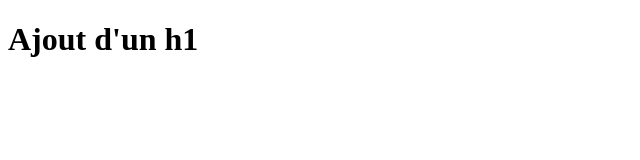
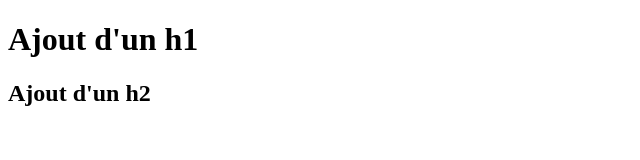
Before and after one commit to BarbaraGonthier/helloWorld, a plain HTML site: page index.html in a window 1280 px wide. Shown: the whole page, without its empty margins (0-640 px from the left). Drawn offline with Linux system fonts and the light colour scheme.

Commit message:
h2 added

```diff
--- a/index.html
+++ b/index.html
@@ -6,5 +6,6 @@
   </head>
   <body>
     <h1>Ajout d'un h1</h1>
+    <h2>Ajout d'un h2</h2>
   </body>
 </html>
```
